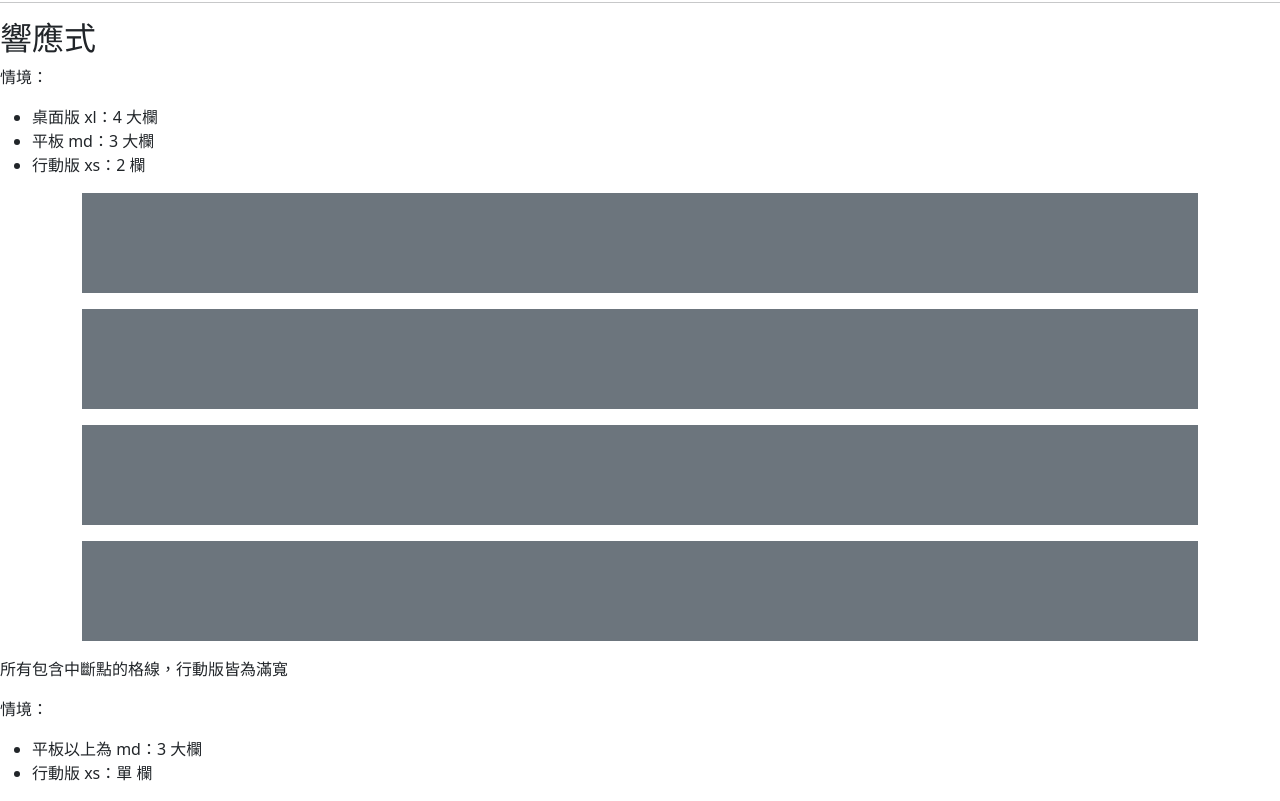
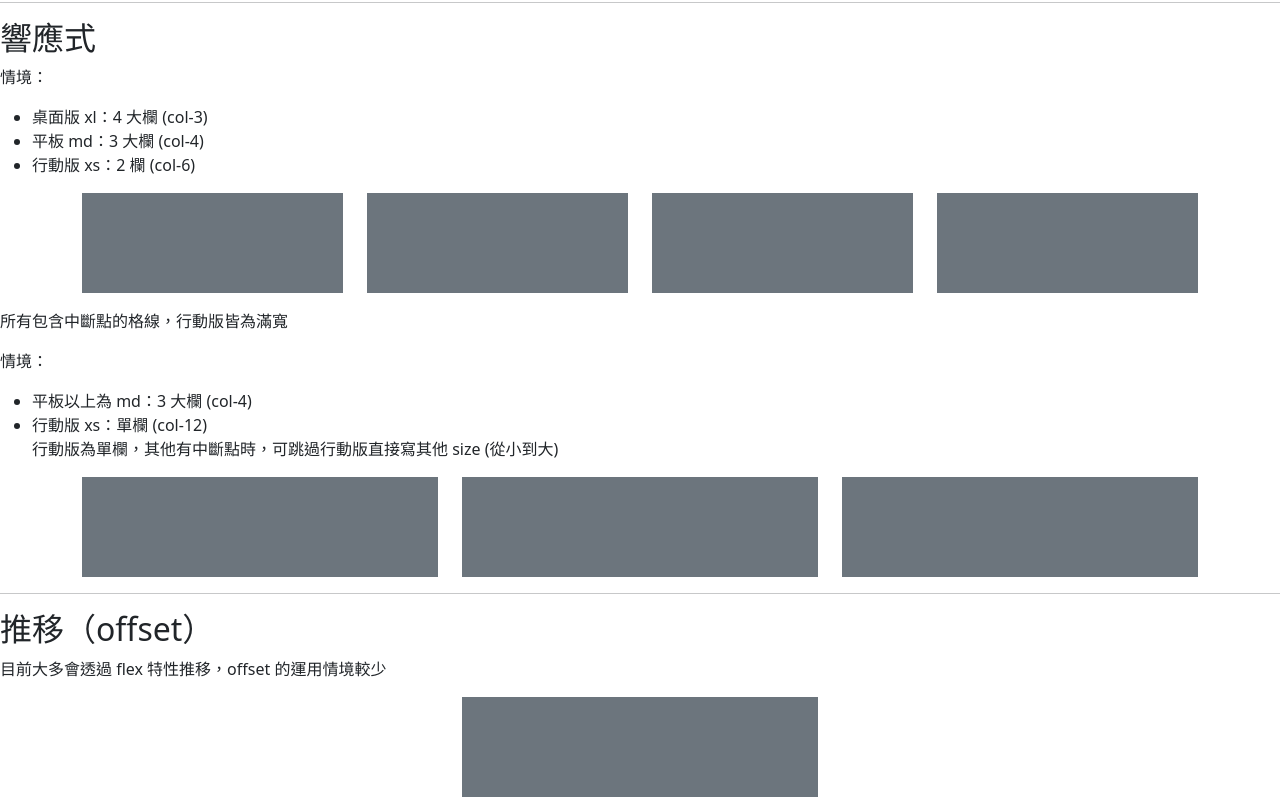
Before and after one commit to ken888686/bootstrap5-starter-files-gh-pages, a plain HTML site: page layout/column.html in a window 1280 px wide. Shown: the part 1760-2561 px from the top of the page. Drawn offline with nearby package versions, Linux system fonts and the light colour scheme.

Commit message:
column part 2

```diff
--- a/layout/column.html
+++ b/layout/column.html
@@ -171,23 +171,23 @@
 
       <p>情境：</p>
       <ul>
-        <li>桌面版 xl：4 大欄</li>
-        <li>平板 md：3 大欄</li>
-        <li>行動版 xs：2 欄</li>
+        <li>桌面版 xl：4 大欄 (col-3)</li>
+        <li>平板 md：3 大欄 (col-4)</li>
+        <li>行動版 xs：2 欄 (col-6)</li>
       </ul>
 
       <div class="container">
         <div class="row">
-          <div class="練習 mb-3">
+          <div class="col-6 col-md-4 col-xl-3 mb-3">
             <div class="box"></div>
           </div>
-          <div class="練習 mb-3">
+          <div class="col-6 col-md-4 col-xl-3 mb-3">
             <div class="box"></div>
           </div>
-          <div class="練習 mb-3">
+          <div class="col-6 col-md-4 col-xl-3 mb-3">
             <div class="box"></div>
           </div>
-          <div class="練習 mb-3">
+          <div class="col-6 col-md-4 col-xl-3 mb-3">
             <div class="box"></div>
           </div>
         </div>
@@ -197,19 +197,22 @@
 
       <p>情境：</p>
       <ul>
-        <li>平板以上為 md：3 大欄</li>
-        <li>行動版 xs：單 欄</li>
+        <li>平板以上為 md：3 大欄 (col-4)</li>
+        <li>
+          行動版 xs：單欄 (col-12) <br />
+          行動版為單欄，其他有中斷點時，可跳過行動版直接寫其他 size (從小到大)
+        </li>
       </ul>
 
       <div class="container">
         <div class="row">
-          <div class="練習">
+          <div class="col-md-4">
             <div class="box"></div>
           </div>
-          <div class="練習">
+          <div class="col-md-4">
             <div class="box"></div>
           </div>
-          <div class="練習">
+          <div class="col-md-4">
             <div class="box"></div>
           </div>
         </div>
@@ -222,7 +225,9 @@
 
       <div class="container">
         <div class="row">
-          <div class="col-4 offset-3"><div class="box"></div></div>
+          <div class="col-4 offset-4">
+            <div class="box"></div>
+          </div>
         </div>
       </div>
       <!-- 🙇🙇練習結束🙇🙇 -->
```
